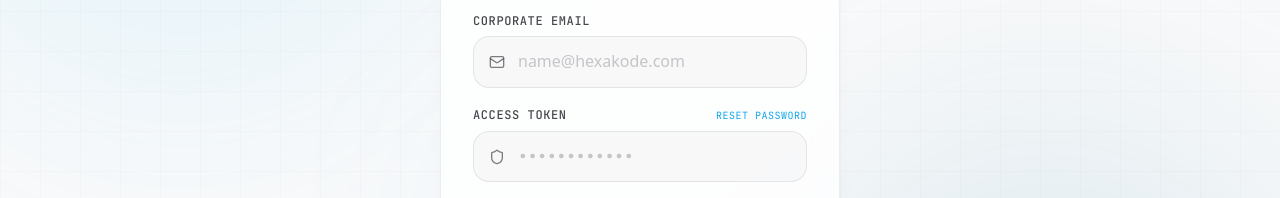
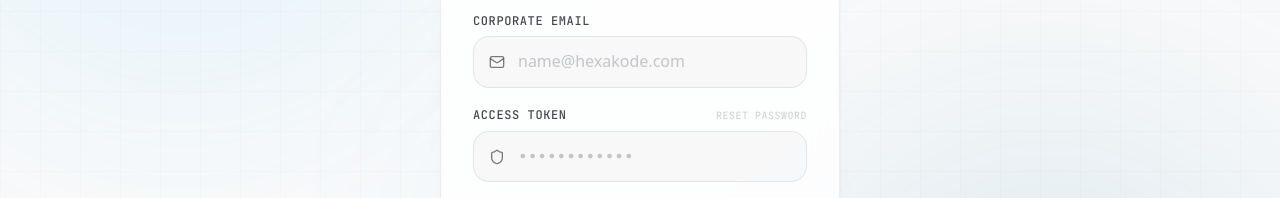
Before and after one commit to hexakodeTech/hexakode, a Next.js app: page /admin in a window 1280 px wide. Shown: the part 269-467 px from the top of the page. Built offline with nearby package versions, Linux system fonts and the light colour scheme; a web font is replaced by a local one.

Commit message:
feat: add email validation and reset password request logic to LoginForm

```diff
--- a/src/components/admin/LoginForm.tsx
+++ b/src/components/admin/LoginForm.tsx
@@ -3,7 +3,7 @@
 import React, { useState } from "react";
 import { useRouter } from "next/navigation";
 import { motion, AnimatePresence } from "framer-motion";
-import { Mail, Shield, CheckCircle2, Loader2, ArrowRight, ShieldAlert } from "lucide-react";
+import { Mail, Shield, CheckCircle2, Loader2, ArrowRight, ShieldAlert, AlertCircle } from "lucide-react";
 import { Toaster, toast } from "sonner";
 
 export default function LoginForm() {
@@ -16,6 +16,36 @@ export default function LoginForm() {
   // Forgot Password flow states
   const [isConfirmOpen, setIsConfirmOpen] = useState(false);
   const [isSuccessOpen, setIsSuccessOpen] = useState(false);
+
+  // Email format validation helper
+  const isEmailValid = (emailStr: string) => {
+    if (!emailStr) return false;
+    const emailRegex = /^[^\s@]+@[^\s@]+\.[^\s@]+$/;
+    return emailRegex.test(emailStr);
+  };
+
+  const handleResetPasswordClick = (e: React.MouseEvent) => {
+    e.preventDefault();
+    if (!email) {
+      toast("Email Required", {
+        description: "Please enter your corporate email address before requesting a password reset.",
+        icon: <AlertCircle className="w-4 h-4 text-amber-500" />,
+        duration: 3000,
+        className: "bg-surface-container-lowest border border-amber-500/20 text-on-surface shadow-card",
+      });
+      return;
+    }
+    if (!isEmailValid(email)) {
+      toast("Invalid Email Address", {
+        description: "Please enter a valid corporate email address before continuing.",
+        icon: <AlertCircle className="w-4 h-4 text-amber-500" />,
+        duration: 3000,
+        className: "bg-surface-container-lowest border border-amber-500/20 text-on-surface shadow-card",
+      });
+      return;
+    }
+    setIsConfirmOpen(true);
+  };
 
   const handleSubmit = (e: React.FormEvent) => {
     e.preventDefault();
@@ -142,16 +172,17 @@ export default function LoginForm() {
                 >
                   Access Token
                 </label>
-                <a
-                  className="font-label-mono text-[10px] text-secondary hover:underline transition-all uppercase tracking-wider"
-                  href="#"
-                  onClick={(e) => {
-                    e.preventDefault();
-                    setIsConfirmOpen(true);
-                  }}
+                <button
+                  type="button"
+                  onClick={handleResetPasswordClick}
+                  className={`font-label-mono text-[10px] uppercase tracking-wider transition-all duration-200 ${
+                    isEmailValid(email)
+                      ? "text-secondary hover:underline cursor-pointer opacity-100"
+                      : "text-outline/60 cursor-not-allowed opacity-60"
+                  }`}
                 >
                   Reset Password
-                </a>
+                </button>
               </div>
               <div className="relative">
                 <Shield className="absolute left-4 top-1/2 -translate-y-1/2 w-4 h-4 text-on-surface-variant/70" />
```
